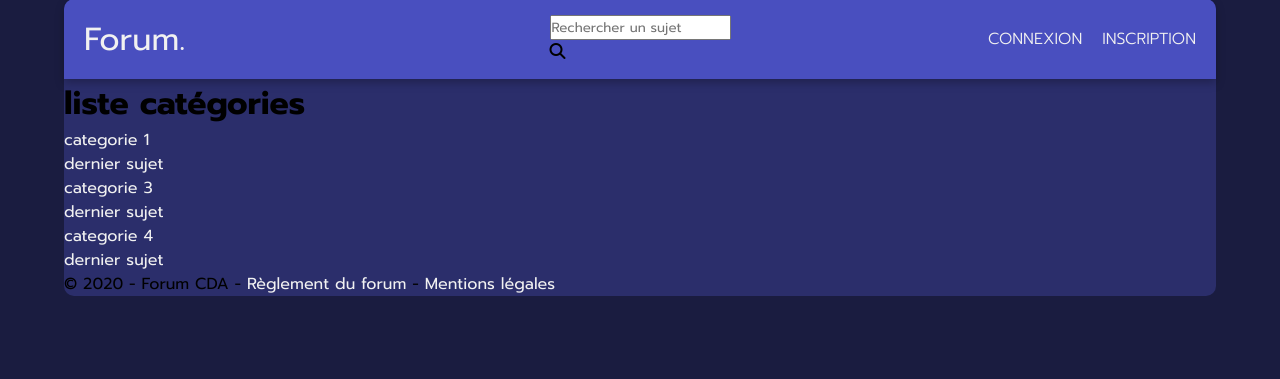
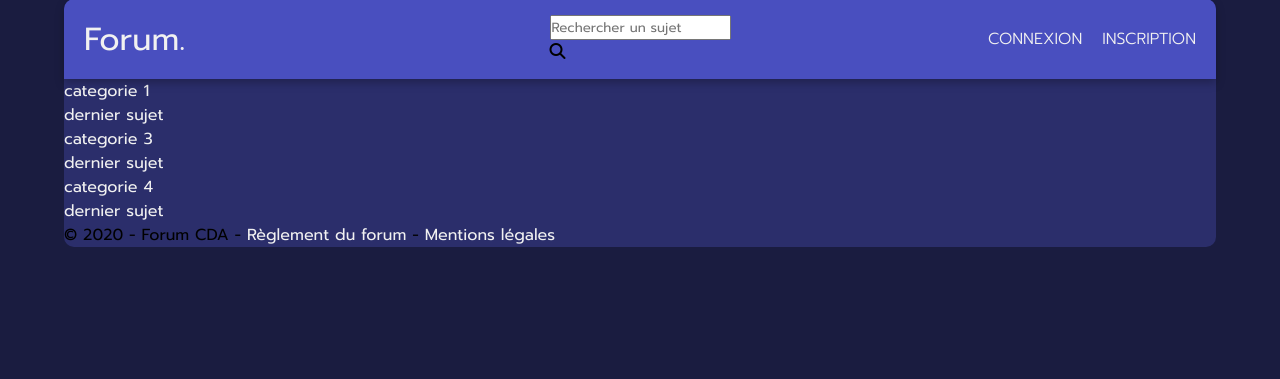
Before and after one commit to romdk/Forum, a PHP site: page /index.php?ctrl=forum&action=listCategories in a window 1280 px wide. Shown: the part 51-430 px from the top of the page. Run offline with PHP 8.4, Linux system fonts and the light colour scheme; data comes from the database, SQL or seed files in the repository; some libraries are stand-ins or nearby versions.

Commit message:
liste categories

```diff
--- a/view/forum/listCategories.php
+++ b/view/forum/listCategories.php
@@ -3,17 +3,19 @@
 $categories = $result["data"]['categories'];
 
 ?>
-
-<h1>liste catégories</h1>
-
+<div class="listeCategories">
     <?php
     foreach($categories as $categorie){
 
         ?>
             <a href="index.php?ctrl=forum&action=listSujets">
-        <p><?=$categorie->getNomCategorie()?></p>
+                <div class="categorie">
+                <p class="nomCategorie"><?=$categorie->getNomCategorie()?></p>
                 <p>dernier sujet</p>
+                </div>
             </a>
         <?php
         // ?id=<?= $categorie->getId()
     }
+    ?>
+</div>
```
Lines whose indentation alone changed are shown as unchanged.
